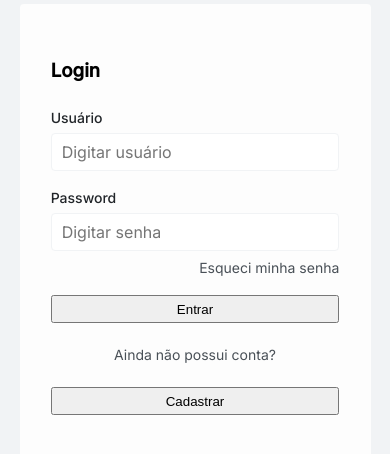
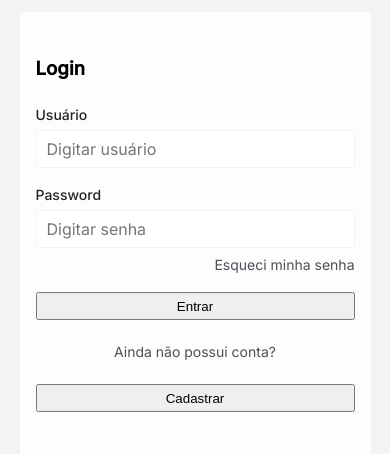
Before and after one commit to KA-20-Motors-Shop/ka-20-motors-shop, a React (Create React App) app: page /login in a window 390 px wide. Shown: the part 186-640 px from the top of the page. Built offline with nearby package versions, Linux system fonts and the light colour scheme.

Commit message:
fix: login page responsivity

```diff
--- a/src/pages/LoginPage/styles.ts
+++ b/src/pages/LoginPage/styles.ts
@@ -14,9 +14,11 @@ export const StyledPage = styled.div`
 export const FormContainer = styled.div`
     width: 90%;
     background-color: var(--color-grey10);
-    height: 55%;
     border-radius: 4px;
-    padding: 15% 8%;
+    padding: 3em 1em;
+    min-width: 288px;
+    max-width: 384px;
+
     h3 {
         padding: none;
         margin-top: 0px;
@@ -33,7 +35,8 @@ export const FormContainer = styled.div`
         }
         button{
             width: 100%;
-            height: 28px;
+            min-height: 28px;
+            max-height: 48px;
         }
         input{
             width: 100%;
@@ -55,15 +58,12 @@ export const FormContainer = styled.div`
         font-size: 14px;
         color: var(--color-grey2)
     }
-    @media screen and (min-width: 1024px) {
-        width: 20%;
-        padding: 2%;
-        height: 50%;
+    @media screen and (min-width: 428px) {
         form{
-            button {
+            button{
                 height: 48px;
-
             }
         }
+
     }
 `
```
